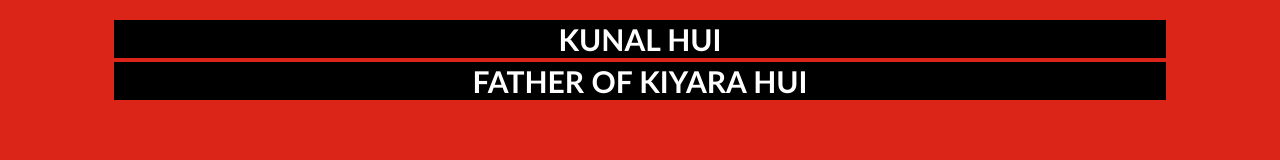
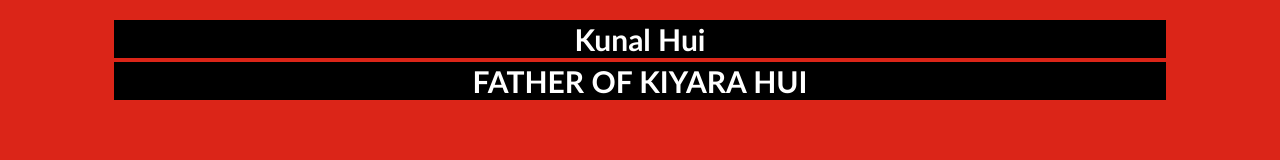
Before and after one commit to kunalhui/portfolio, a plain HTML site: page index.html in a window 1280 px wide. Shown: the top 160 px of the page. Drawn offline with Linux system fonts and the light colour scheme.

Commit message:
Updated index.html

```diff
--- a/index.html
+++ b/index.html
@@ -9,7 +9,7 @@
   <body>
     <table class='artt'>
       <tr>
-        <td id='seven'><h1 id="Top1"> KUNAL HUI</h1></td>
+        <td id='seven'><h1 id="Top1"> Kunal Hui</h1></td>
       <tr>
       <tr>
         <td id='eight'><h1 id="Top1"> FATHER OF KIYARA HUI</h1></td>
```
